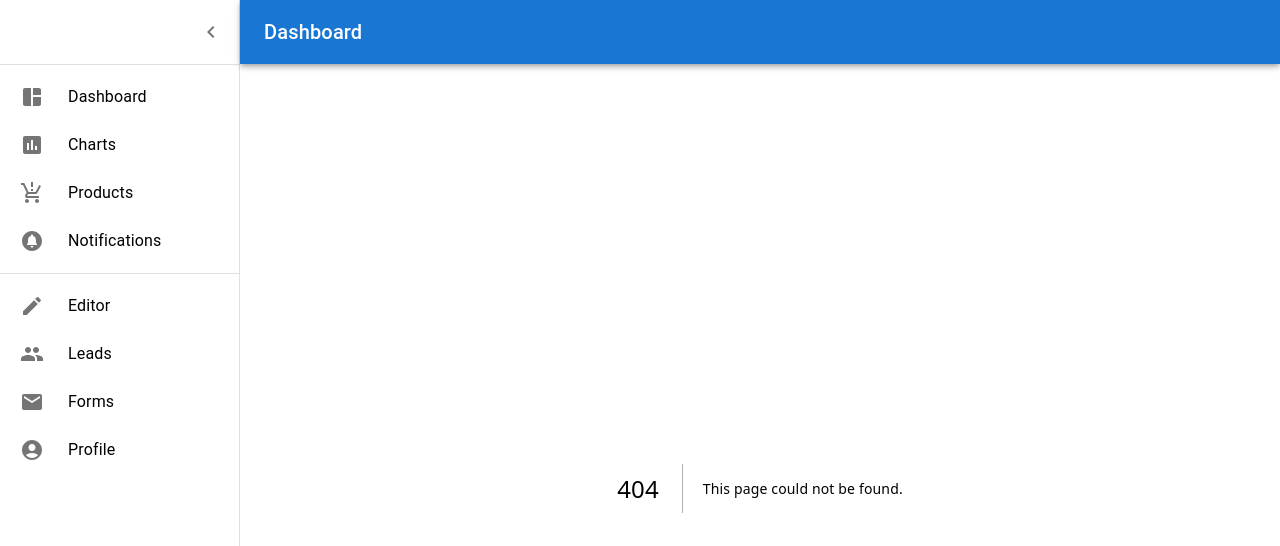
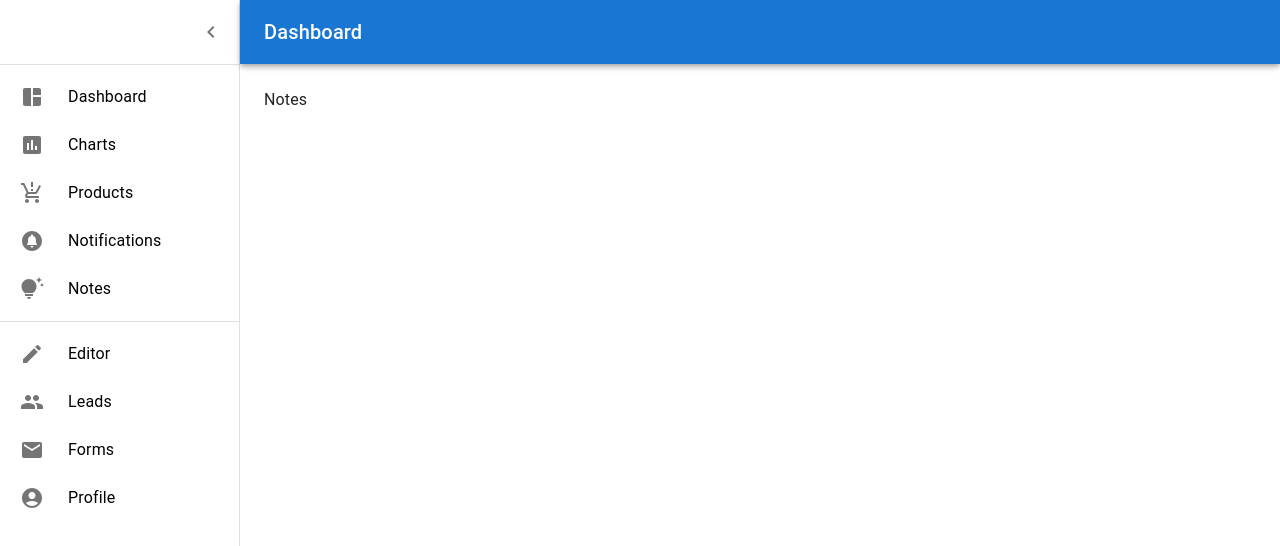
Before and after one commit to msrdeepu/nxt-dashb, a Next.js app: page /notes in a window 1280 px wide. Before the commit this address had no page. Shown: the top 546 px of the page. Built offline with nearby package versions, Linux system fonts and the light colour scheme.

Commit message:
some changes

```diff
--- a/src/pages/_app.jsx
+++ b/src/pages/_app.jsx
@@ -31,6 +31,7 @@ import SecurityIcon from "@mui/icons-material/Security";
 import SpaceDashboardIcon from "@mui/icons-material/SpaceDashboard";
 import EditIcon from "@mui/icons-material/Edit";
 import CircleNotificationsIcon from "@mui/icons-material/CircleNotifications";
+import TipsAndUpdatesIcon from "@mui/icons-material/TipsAndUpdates";
 
 // Dashboard, charts, leads, products, forms, text-editor(rich-text-editor),settings,Profile,notifications, Tablelist, userprofile
 
@@ -59,6 +60,12 @@ const DataOne = [
     title: "Notifications",
     slug: "notifications",
     icon: <CircleNotificationsIcon />,
+  },
+  {
+    id: "5",
+    title: "Notes",
+    slug: "notes",
+    icon: <TipsAndUpdatesIcon />,
   },
 ];
 
--- a/src/pages/dashboard/index.jsx
+++ b/src/pages/dashboard/index.jsx
@@ -1,6 +1,4 @@
 import { Card } from "@mui/material";
-import Box from "@mui/material/Box";
-import Paper from "@mui/material/Paper";
 import Grid from "@mui/material/Grid";
 
 //components
--- /dev/null
+++ b/src/pages/notes/index.jsx
@@ -0,0 +1,5 @@
+const Notes = () => {
+  return <div>Notes</div>;
+};
+
+export default Notes;
```
Also changed, not shown: src/pages/products/Productlist/index.jsx (+46 -1 lines).
